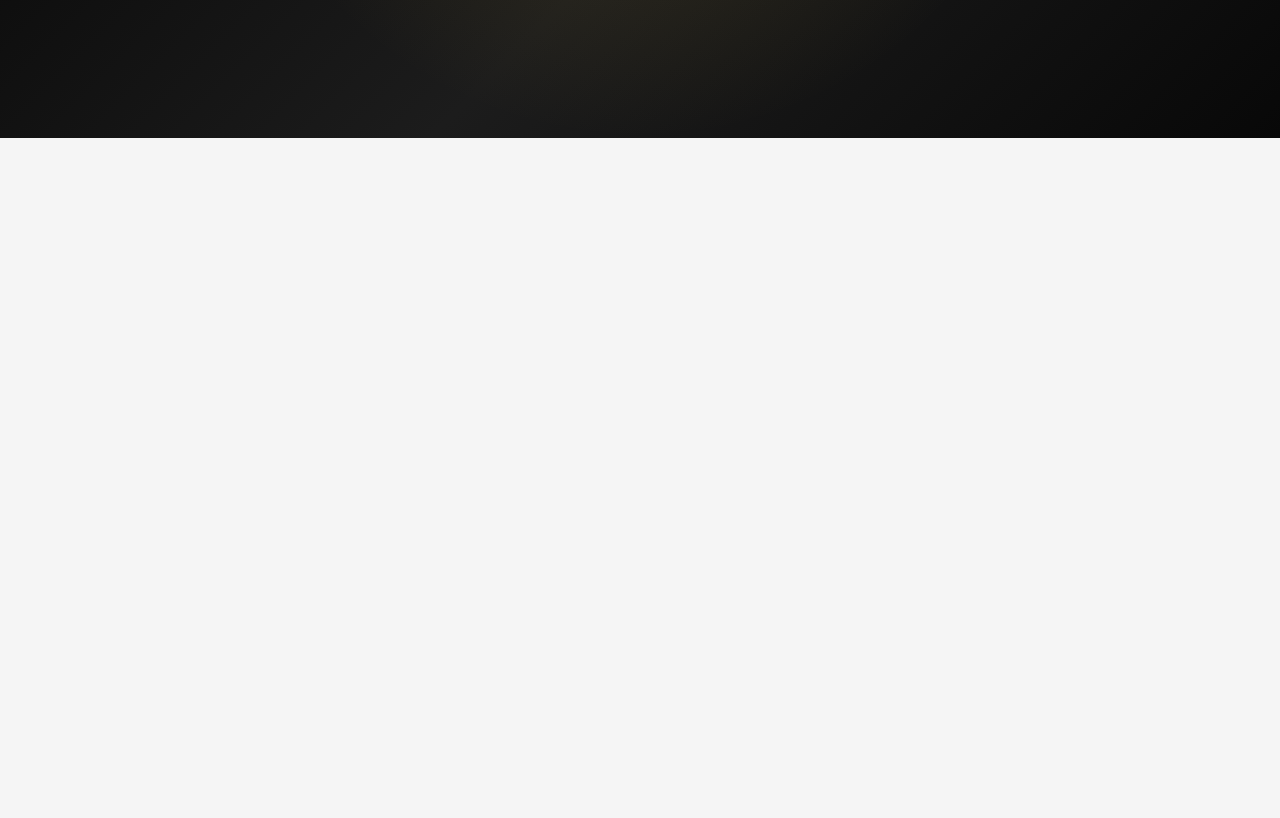
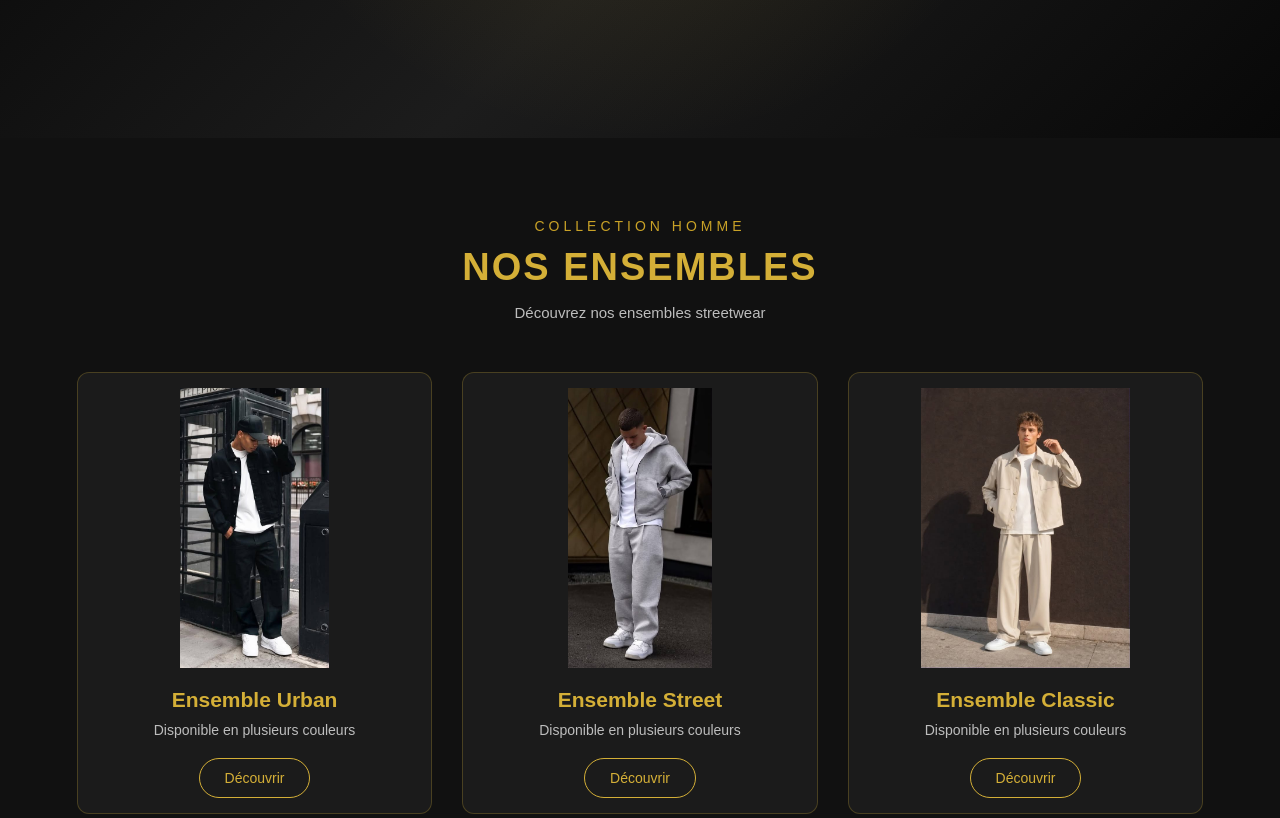
Before and after one commit to rabah687/GHETTODZ, a plain HTML site: page 2homme.html in a window 1280 px wide. Shown: the part 480-1298 px from the top of the page. Before the commit the page ends 800 px from the top, so only its background shows below. Drawn offline with Linux system fonts and the light colour scheme.

Commit message:
homme ensembles section

```diff
--- a/2homme.html
+++ b/2homme.html
@@ -68,6 +68,99 @@
 
         </section>
 
+<!-- SECTION NOS ENSEMBLES -->
+<section class="ensembles">
+
+    <!-- TITRE DE LA SECTION -->
+    <div class="ensembles-titre">
+
+        <p>COLLECTION HOMME</p>
+
+        <h2>NOS ENSEMBLES</h2>
+
+        <span>
+            Découvrez nos ensembles streetwear
+        </span>
+
+    </div>
+
+    <!-- GRILLE DES ENSEMBLES -->
+    <div class="ensembles-grille">
+
+        <!-- ENSEMBLE 01 -->
+        <article class="ensemble-carte">
+
+            <img src="IMAGE/ensemble-01-noir.JPG"
+                 alt="Ensemble homme noir">
+
+            <h3>Ensemble Urban</h3>
+
+            <p>Disponible en plusieurs couleurs</p>
+
+            <a href="#">Découvrir</a>
+
+        </article>
+
+        <!-- ENSEMBLE 02 -->
+        <article class="ensemble-carte">
+
+            <img src="IMAGE/ensemble-02.JPG"
+                 alt="Ensemble homme modèle 2">
+
+            <h3>Ensemble Street</h3>
+
+            <p>Disponible en plusieurs couleurs</p>
+
+            <a href="#">Découvrir</a>
+
+        </article>
+
+        <!-- ENSEMBLE 03 -->
+        <article class="ensemble-carte">
+
+            <img src="IMAGE/ensemble-03.JPG"
+                 alt="Ensemble homme modèle 3">
+
+            <h3>Ensemble Classic</h3>
+
+            <p>Disponible en plusieurs couleurs</p>
+
+            <a href="#">Découvrir</a>
+
+        </article>
+
+        <!-- ENSEMBLE 04 -->
+        <article class="ensemble-carte">
+
+            <img src="IMAGE/ensemble-04.JPG"
+                 alt="Ensemble homme modèle 4">
+
+            <h3>Ensemble Premium</h3>
+
+            <p>Disponible en plusieurs couleurs</p>
+
+            <a href="#">Découvrir</a>
+
+        </article>
+
+        <!-- ENSEMBLE 05 -->
+        <article class="ensemble-carte">
+
+            <img src="IMAGE/ensemble-05.JPG"
+                 alt="Ensemble homme modèle 5">
+
+            <h3>Ensemble Sport</h3>
+
+            <p>Disponible en plusieurs couleurs</p>
+
+            <a href="#">Découvrir</a>
+
+        </article>
+
+    </div>
+
+</section>
+
     </main>
 
     <!-- FOOTER -->
--- a/css/style.css
+++ b/css/style.css
@@ -1052,3 +1052,199 @@ nav a:hover {
         width: 120px;
     }
 }
+
+
+
+/* ================================
+   SECTION NOS ENSEMBLES
+================================ */
+
+.ensembles {
+    padding: 80px 6%;
+    background: #111111;
+    color: #f5f5f5;
+}
+
+/* TITRE DE LA SECTION */
+
+.ensembles-titre {
+    text-align: center;
+    margin-bottom: 50px;
+    animation: ensemblesTitre 1s ease forwards;
+}
+
+.ensembles-titre p {
+    color: #c9a227;
+    font-size: 14px;
+    letter-spacing: 4px;
+    margin-bottom: 12px;
+}
+
+.ensembles-titre h2 {
+    color: #d4af37;
+    font-size: 38px;
+    letter-spacing: 2px;
+    margin-bottom: 15px;
+}
+
+.ensembles-titre span {
+    color: #bdbdbd;
+    font-size: 15px;
+}
+
+/* GRILLE DES CARTES */
+
+.ensembles-grille {
+    display: grid;
+    grid-template-columns: repeat(3, 1fr);
+    gap: 30px;
+    max-width: 1200px;
+    margin: auto;
+}
+
+/* CARTE PRODUIT */
+
+.ensemble-carte {
+    background: #1b1b1b;
+    border: 1px solid rgba(212, 175, 55, 0.25);
+    border-radius: 12px;
+    padding: 15px;
+    text-align: center;
+    overflow: hidden;
+    transition: transform 0.4s ease,
+                border-color 0.4s ease,
+                box-shadow 0.4s ease;
+    animation: ensembleApparition 0.8s ease both;
+}
+
+/* IMAGES */
+ .ensemble-carte img {
+    width: 100%;
+    height: 280px;
+    object-fit: contain;
+    border-radius: 8px;
+    display: block;
+    transition: transform 0.5s ease;
+}
+
+
+/* NOM DU PRODUIT */
+
+.ensemble-carte h3 {
+    color: #d4af37;
+    font-size: 21px;
+    margin: 20px 0 10px;
+}
+
+/* DESCRIPTION */
+
+.ensemble-carte p {
+    color: #bdbdbd;
+    font-size: 14px;
+    margin-bottom: 20px;
+}
+
+/* BOUTON DÉCOUVRIR */
+
+.ensemble-carte a {
+    display: inline-block;
+    padding: 11px 25px;
+    border: 1px solid #d4af37;
+    border-radius: 30px;
+    color: #d4af37;
+    text-decoration: none;
+    font-size: 14px;
+    transition: background 0.3s ease,
+                color 0.3s ease;
+}
+
+/* EFFET AU SURVOL */
+
+.ensemble-carte:hover {
+    transform: translateY(-10px);
+    border-color: #d4af37;
+    box-shadow: 0 15px 35px rgba(212, 175, 55, 0.12);
+}
+
+.ensemble-carte:hover img {
+    transform: scale(1.05);
+}
+
+.ensemble-carte a:hover {
+    background: #d4af37;
+    color: #111111;
+}
+
+/* ANIMATIONS */
+
+@keyframes ensemblesTitre {
+    from {
+        opacity: 0;
+        transform: translateY(25px);
+    }
+
+    to {
+        opacity: 1;
+        transform: translateY(0);
+    }
+}
+
+@keyframes ensembleApparition {
+    from {
+        opacity: 0;
+        transform: translateY(30px);
+    }
+
+    to {
+        opacity: 1;
+        transform: translateY(0);
+    }
+}
+
+/* TABLETTE */
+
+@media (max-width: 900px) {
+    .ensembles-grille {
+        grid-template-columns: repeat(2, 1fr);
+    }
+
+    .ensemble-carte img {
+        height: 280px;
+    }
+}
+
+/* TÉLÉPHONE */
+
+@media (max-width: 600px) {
+    .ensembles {
+        padding: 55px 5%;
+    }
+
+    .ensembles-titre h2 {
+        font-size: 28px;
+    }
+
+    .ensembles-grille {
+        grid-template-columns: 1fr;
+        gap: 25px;
+    }
+
+    .ensemble-carte img {
+        height: 350px;
+    }
+}
+
+/* ACCESSIBILITÉ */
+
+@media (prefers-reduced-motion: reduce) {
+    .ensembles-titre,
+    .ensemble-carte {
+        animation: none;
+    }
+
+    .ensemble-carte,
+    .ensemble-carte img,
+    .ensemble-carte a {
+        transition: none;
+    }
+}
```
Also changed, not shown: image/ensemble-01-noir.jpg (added), image/ensemble-02.jpg (added), image/ensemble-03.jpg (added), image/ensemble-04.jpg (added), image/ensemble-05.jpg (added).
